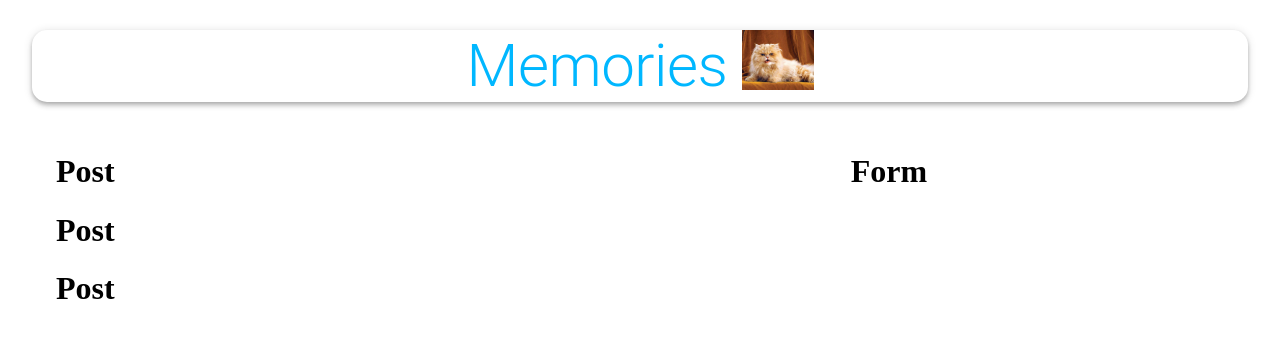
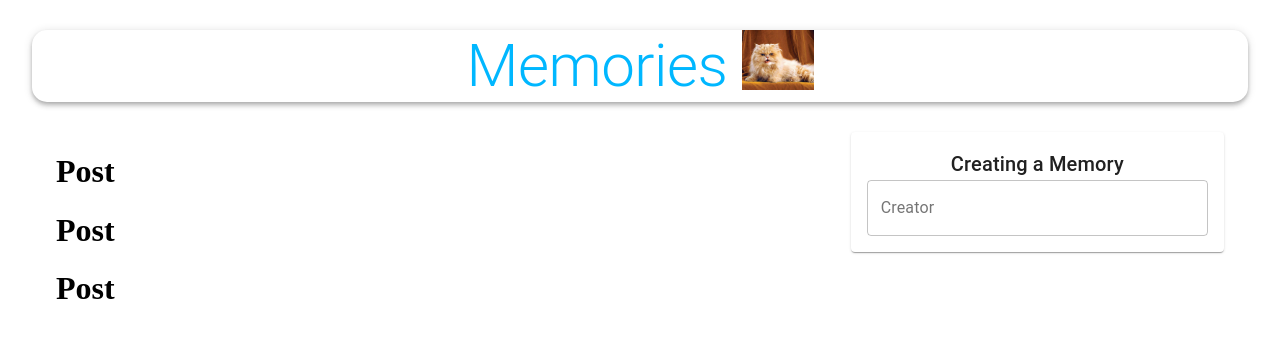
Before and after one commit to Kesi-P/Memories-project-MERN-, a React (Create React App) app in the folder client/: page / in a window 1280 px wide. Shown: the top 338 px of the page. Built offline with nearby package versions, Linux system fonts and the light colour scheme; no server answers.

Commit message:
from-useState

```diff
--- a/client/src/components/Form/Form.js
+++ b/client/src/components/Form/Form.js
@@ -1,12 +1,30 @@
-import React from 'react'
+import React, { useState } from 'react'
+import { TextField, Button, Typography, Paper } from '@material-ui/core'
+
 import useStyles from './styles'
 
 const Form = () => {
+    const [postData, setPostData] = useState({
+        creator:'', title:'', message:'', tags:'', selectedFile:''
+    })
     const classes = useStyles();
+    const handleSubmit = () => {
+
+    }
+
     return (
-        <div>
-            <h1>Form</h1>
-        </div>
+        <Paper className={classes.paper}>
+            <form autoComplete='off' noValidate className={classes.form} onSubmit={handleSubmit}>
+                <Typography variant='h6'>Creating a Memory</Typography>
+                <TextField
+                name='creaor'
+                variant='outlined'
+                label='Creator'
+                fullWidth
+                value={postData.creator}
+                onChange={(e) => setPostData({ creator: e.target.value})} />
+            </form>
+        </Paper>
     )
 }
 
```
